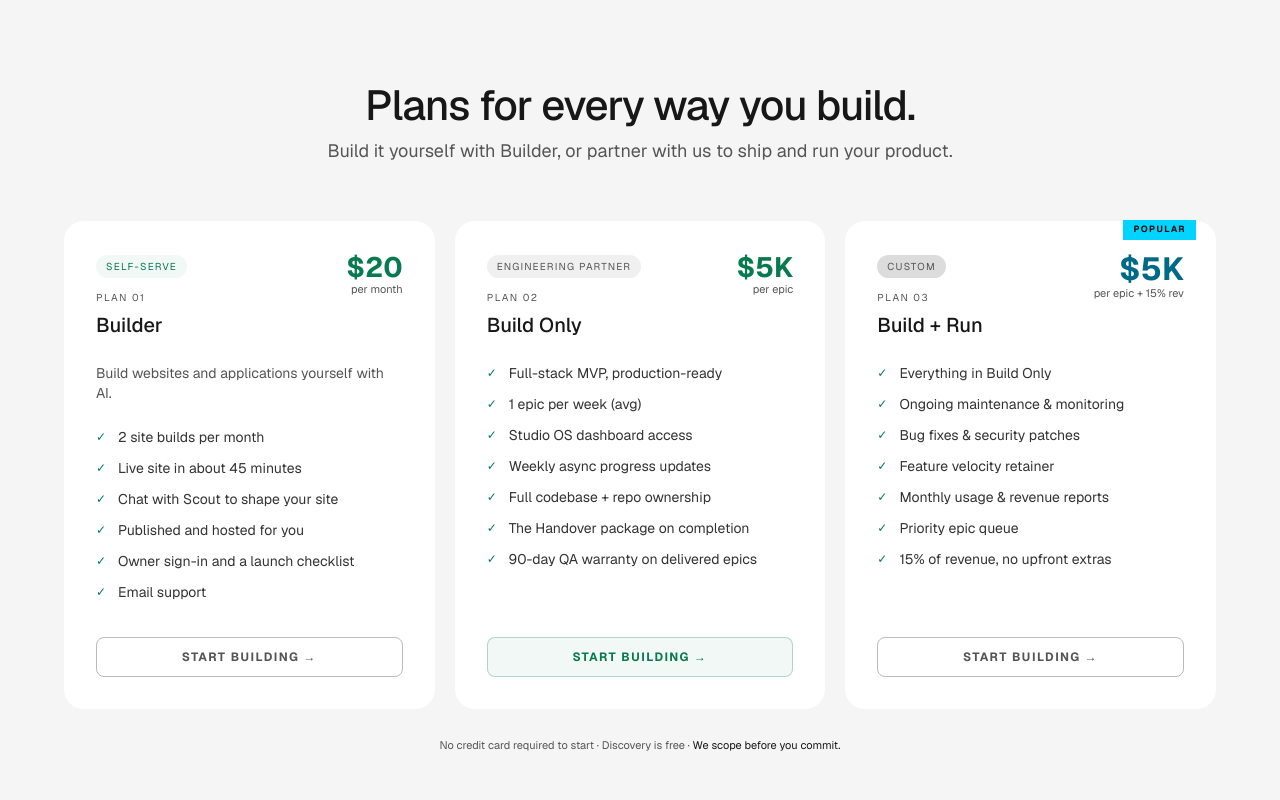
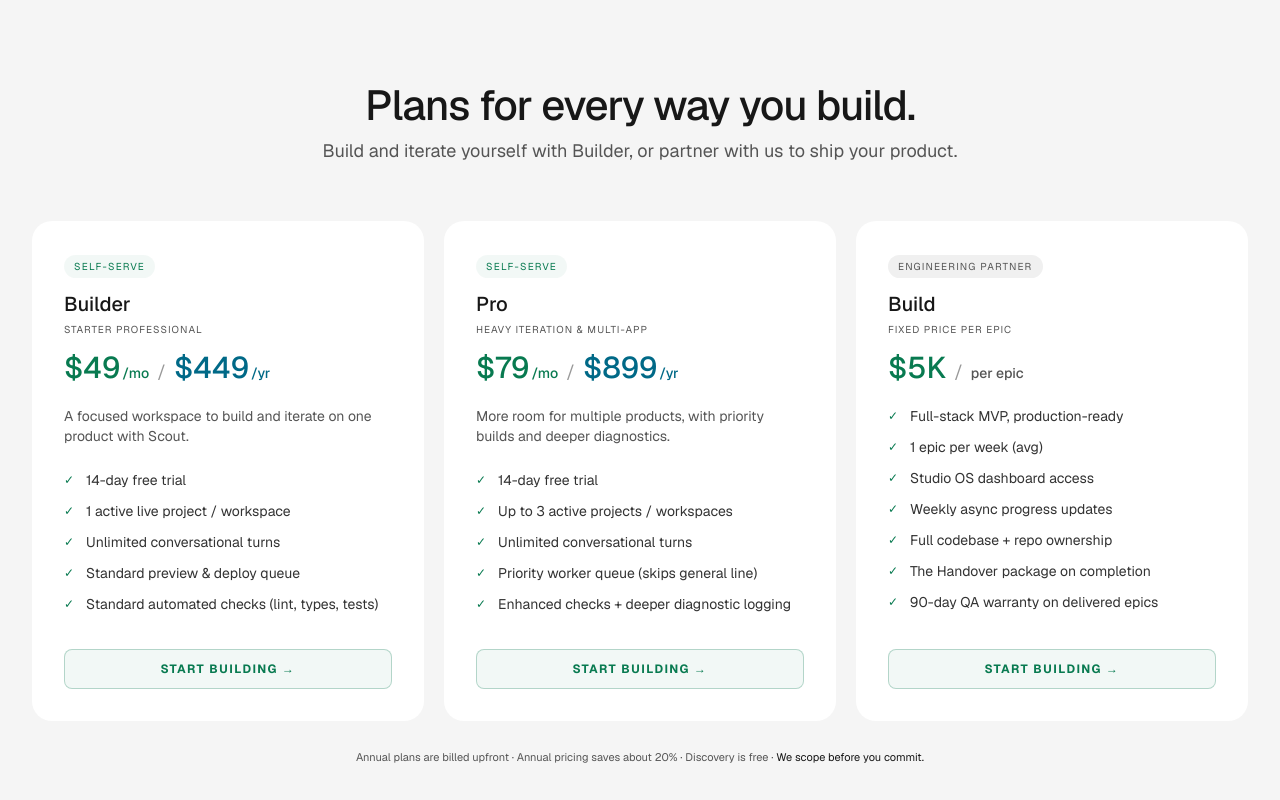
Before and after one commit to rup2701/appnomics-landing, a Next.js app: page / in a window 1280 px wide. Shown: the part 1420-2220 px from the top of the page. Built offline with nearby package versions, Linux system fonts and the light colour scheme.

Commit message:
feat(PricingSection): update layout and features for improved clarity and user engagement

```diff
--- a/app/page.tsx
+++ b/app/page.tsx
@@ -52,7 +52,7 @@ export default function Home() {
           FIX 3: Ensure each internal section component uses 'w-full max-w-[1220px] mx-auto'
           inside their own files, or wrap them like this if you can't edit them:
         */}
-        <div className="w-full max-w-[1220px] mx-auto">
+        <div className="w-full max-w-[1340px] mx-auto">
           <PricingSection onChoosePlan={setHeroTab} />
           <WhoThisIsFor />
           <StudioOSSection />
--- a/components/sections/PricingSection.tsx
+++ b/components/sections/PricingSection.tsx
@@ -1,11 +1,7 @@
-// ── Pricing Section ────────────────────────────────────────────────────────
-
-import { useState } from "react";
 import CheckLine from "../CheckLine";
 import type { TabId } from "../HeroPrompt";
 import Link from "next/link";
 
-// ── Pricing ────────────────────────────────────────────────────────────────
 const BUILD_FEATURES = [
   "Full-stack MVP, production-ready",
   "1 epic per week (avg)",
@@ -16,216 +12,150 @@ const BUILD_FEATURES = [
   "90-day QA warranty on delivered epics",
 ];
 
-const BUILD_RUN_FEATURES = [
-  "Everything in Build Only",
-  "Ongoing maintenance & monitoring",
-  "Bug fixes & security patches",
-  "Feature velocity retainer",
-  "Monthly usage & revenue reports",
-  "Priority epic queue",
-  "15% of revenue, no upfront extras",
+const BUILDER_TIERS = [
+  {
+    name: "Builder",
+    audience: "STARTER PROFESSIONAL",
+    monthlyPrice: "$49",
+    annualPrice: "$449",
+    projects: "1 active live project / workspace",
+    deployment: "Standard preview & deploy queue",
+    checks: "Standard automated checks (lint, types, tests)",
+    description:
+      "A focused workspace to build and iterate on one product with Scout.",
+  },
+  {
+    name: "Pro",
+    audience: "HEAVY ITERATION & MULTI-APP",
+    monthlyPrice: "$79",
+    annualPrice: "$899",
+    projects: "Up to 3 active projects / workspaces",
+    deployment: "Priority worker queue (skips general line)",
+    checks: "Enhanced checks + deeper diagnostic logging",
+    description:
+      "More room for multiple products, with priority builds and deeper diagnostics.",
+  },
 ];
 
-const BUILDER_FEATURES = [
-  "2 site builds per month",
-  "Live site in about 45 minutes",
-  "Chat with Scout to shape your site",
-  "Published and hosted for you",
-  "Owner sign-in and a launch checklist",
-  "Email support",
-];
+const SCOUT_FEATURE = "Unlimited conversational turns";
 
-export default function PricingSection({ onChoosePlan }: { onChoosePlan: (tab: TabId) => void }) {
-  const [selectedPlan, setSelectedPlan] = useState<"builder" | "build" | "build_run">("build");
-
-  function choosePlan(tab: TabId) {
-    onChoosePlan(tab);
+export default function PricingSection({
+  onChoosePlan,
+}: {
+  onChoosePlan: (tab: TabId) => void;
+}) {
+  function chooseBuildPlan() {
+    onChoosePlan("mvp");
     document.getElementById("hero-prompt")?.scrollIntoView({ behavior: "smooth" });
   }
 
   return (
-    <section id='pricing' className="py-32">
-      <div className="max-w-7xl mx-auto block">
-        <h2
-          className="text-[42px] font-medium tracking-tight text-[#171717] mb-2 leading-[1.15] font-sans text-center"
-        >
+    <section id="pricing" className="py-32">
+      <div className="mx-auto block max-w-[1340px] px-2">
+        <h2 className="mb-2 text-center font-sans text-[42px] font-medium leading-[1.15] tracking-tight text-[#171717]">
           Plans for every way you build.
         </h2>
-        <p className="text-lg text-[#555] mb-14 font-sans text-center">
-          Build it yourself with Builder, or partner with us to ship and run your product.
+        <p className="mb-14 text-center font-sans text-lg text-[#555]">
+          Build and iterate yourself with Builder, or partner with us to ship your product.
         </p>
 
-        <div
-          className="grid grid-cols-1 md:grid-cols-2 xl:grid-cols-3 gap-5 max-w-6xl mx-auto"
+        <div className="grid grid-cols-1 gap-5 md:grid-cols-2 xl:grid-cols-3">
+          {BUILDER_TIERS.map((tier) => (
+            <article
+              key={tier.name}
+              className="flex flex-col rounded-[20px] bg-white p-7 sm:p-8"
             >
-          {/* Builder */}
-          <div
-            onClick={() => setSelectedPlan("builder")}
-            className="rounded-[20px] bg-white p-8 cursor-pointer transition-all duration-150 relative flex flex-col"
-          >
-            <div className="flex items-start justify-between mb-6">
+              <div className="mb-5">
                 <div>
-                <span className="inline-block text-[10px] tracking-[0.12em] text-[#087a50] bg-[#087a500d] rounded-full py-1 px-2.5 mb-3 font-sans">
+                  <span className="mb-3 inline-block rounded-full bg-[#087a500d] px-2.5 py-1 font-sans text-[10px] tracking-[0.12em] text-[#087a50]">
                     SELF-SERVE
                   </span>
-                <p className="text-[10px] tracking-[0.15em] text-[#555] mb-1.5 font-sans text-left">
-                  PLAN 01
+                  <h3 className="text-left font-sans text-xl font-medium text-[#171717]">
+                    {tier.name}
+                  </h3>
+                  <p className="mt-1 font-sans text-[10px] tracking-[0.1em] text-[#555]">
+                    {tier.audience}
                   </p>
-                <h3 className="text-xl font-medium text-[#171717] font-sans text-left">
-                  Builder
-                </h3>
                 </div>
-              <div className="text-right">
-                <p className="text-[28px] font-bold font-sans leading-none text-[#087a50]">
-                  $20
-                </p>
-                <p className="text-[11px] text-[#555] font-sans">per month</p>
+                <div
+                  className="mt-4 flex items-baseline gap-2 whitespace-nowrap font-sans"
+                  aria-label={`${tier.monthlyPrice} per month or ${tier.annualPrice} per year`}
+                >
+                  <span className="text-[30px] font-medium leading-none text-[#087a50]">
+                    {tier.monthlyPrice}
+                    <span className="ml-0.5 text-sm font-medium">/mo</span>
+                  </span>
+                  <span aria-hidden="true" className="text-lg text-[#999]">/</span>
+                  <span className="text-[30px] font-medium leading-none text-[#006987]">
+                    {tier.annualPrice}
+                    <span className="ml-0.5 text-sm font-medium">/yr</span>
+                  </span>
                 </div>
               </div>
 
-            <p className="text-sm text-[#555] mb-6 font-sans">
-              Build websites and applications yourself with AI.
+              <p className="mb-6 font-sans text-sm text-[#555]">
+                {tier.description}
               </p>
 
               <div className="mb-6 flex-1">
-              {BUILDER_FEATURES.map((f) => (
-                <CheckLine key={f} text={f} />
-              ))}
+                <CheckLine text="14-day free trial" />
+                <CheckLine text={tier.projects} />
+                <CheckLine text={SCOUT_FEATURE} />
+                <CheckLine text={tier.deployment} />
+                <CheckLine text={tier.checks} />
               </div>
 
               <Link
                 href="https://builder.appnomics.dev"
-              className={`block text-center py-[11px] px-0 border rounded-lg text-xs font-bold tracking-[0.12em] font-sans no-underline transition-all duration-150 ${
-                selectedPlan === "builder"
-                  ? "border-[#087a5044] text-[#087a50] bg-[#087a500d]"
-                  : "border-[#bbb] text-[#555] bg-transparent"
-              }`}
+                className="block rounded-lg border border-[#087a5044] bg-[#087a500d] px-4 py-[11px] text-center font-sans text-xs font-bold tracking-[0.12em] text-[#087a50] no-underline transition-colors hover:bg-[#087a501a]"
               >
-              START BUILDING →
+                START BUILDING <span aria-hidden="true">→</span>
               </Link>
-          </div>
+            </article>
+          ))}
 
-          {/* Build Only */}
-          <div
-            onClick={() => setSelectedPlan("build")}
-            className="rounded-[20px] bg-white p-8 cursor-pointer transition-all duration-150 relative flex flex-col"
-          >
-            <div className="flex items-start justify-between mb-6">
+          <article className="flex flex-col rounded-[20px] bg-white p-7 sm:p-8">
+            <div className="mb-5">
               <div>
-                <span className="inline-block text-[10px] tracking-[0.12em] text-[#555] bg-[#f0f0f0] rounded-full py-1 px-2.5 mb-3 font-sans">
+                <span className="mb-3 inline-block rounded-full bg-[#f0f0f0] px-2.5 py-1 font-sans text-[10px] tracking-[0.12em] text-[#555]">
                   ENGINEERING PARTNER
                 </span>
-                <p className="text-[10px] tracking-[0.15em] text-[#555] mb-1.5 font-sans text-left">
-                  PLAN 02
-                </p>
-                <h3 className="text-xl font-medium text-[#171717] font-sans text-left">
-                  Build Only
+                <h3 className="text-left font-sans text-xl font-medium text-[#171717]">
+                  Build
                 </h3>
-              </div>
-              <div className="text-right">
-                <p
-                  className={`text-[28px] font-bold font-sans leading-none ${
-                    selectedPlan === "build"
-                      ? "text-[#087a50] "
-                      : "text-[#087a50]"
-                  }`}
-                >
-                  $5K
-                </p>
-                <p className="text-[11px] text-[#555] font-sans">
-                  per epic
+                <p className="mt-1 font-sans text-[10px] tracking-[0.1em] text-[#555]">
+                  FIXED PRICE PER EPIC
                 </p>
               </div>
-            </div>
-
-            <div className="mb-6 flex-1 text-[#fff]">
-              {BUILD_FEATURES.map((f) => (
-                <CheckLine key={f} text={f} />
-              ))}
-            </div>
-
-            <a
-              href="#hero-prompt"
-              onClick={(e) => {
-                e.preventDefault();
-                e.stopPropagation();
-                choosePlan("mvp");
-              }}
-              className={`block text-center py-[11px] px-0 border rounded-lg text-xs font-bold tracking-[0.12em] font-sans no-underline transition-all duration-150 ${
-                selectedPlan === "build"
-                  ? "border-[#087a5044] text-[#087a50] bg-[#087a500d]"
-                  : "border-[#bbb] text-[#555] bg-transparent"
-              }`}
-            >
-              START BUILDING →
-            </a>
-          </div>
-
-          {/* Build + Run */}
-          <div
-            onClick={() => setSelectedPlan("build_run")}
-            className="rounded-[20px] bg-white p-8 cursor-pointer transition-all duration-150 relative flex flex-col"
-          >
-            {/* Recommended badge */}
-            <div className="absolute -top-px right-5 bg-[#00d4ff] text-[#0a0a0a] text-[9px] font-bold tracking-[0.15em] py-[3px] px-2.5 font-sans">
-              POPULAR
-            </div>
-
-            <div className="flex items-start justify-between mb-6">
-              <div>
-                <span className="inline-block text-[10px] tracking-[0.12em] text-[#555] bg-[#dcdcdc] rounded-full py-1 px-2.5 mb-3 font-sans">
-                  CUSTOM
+              <div className="mt-4 flex items-baseline gap-2 whitespace-nowrap font-sans">
+                <span className="text-[30px] font-medium leading-none text-[#087a50]">
+                  $5K
                 </span>
-                <p className="text-[10px] tracking-[0.15em] text-[#555] mb-1.5 font-sans text-left">
-                  PLAN 03
-                </p>
-                <h3 className="text-xl font-medium text-[#171717] font-sans">
-                  Build + Run
-                </h3>
-              </div>
-              <div className="text-right">
-                <p
-                  className={`text-[32px] font-bold font-sans leading-none ${
-                    selectedPlan === "build_run"
-                      ? "text-[#006987]"
-                      : "text-[#006987]"
-                  }`}
-                >
-                  $5K
-                </p>
-                <p className="text-[11px] text-[#555] font-sans">
-                  per epic + 15% rev
-                </p>
+                <span aria-hidden="true" className="text-lg text-[#999]">/</span>
+                <span className="font-sans text-sm font-medium text-[#555]">
+                  per epic
+                </span>
               </div>
             </div>
 
             <div className="mb-6 flex-1">
-              {BUILD_RUN_FEATURES.map((f) => (
-                <CheckLine key={f} text={f} />
+              {BUILD_FEATURES.map((feature) => (
+                <CheckLine key={feature} text={feature} />
               ))}
             </div>
 
-            <a
-              href="#hero-prompt"
-              onClick={(e) => {
-                e.preventDefault();
-                e.stopPropagation();
-                choosePlan("startup");
-              }}
-              className={`block text-center py-[11px] px-0 border rounded-lg text-xs font-bold tracking-[0.12em] font-sans no-underline transition-all duration-150 ${
-                selectedPlan === "build_run"
-                  ? "border-[#00698744] text-[#006987] bg-[#0069870d]"
-                  : "border-[#bbb] text-[#555] bg-transparent"
-              }`}
+            <button
+              type="button"
+              onClick={chooseBuildPlan}
+              className="block w-full rounded-lg border border-[#087a5044] bg-[#087a500d] px-4 py-[11px] text-center font-sans text-xs font-bold tracking-[0.12em] text-[#087a50] transition-colors hover:bg-[#087a501a]"
             >
-              START BUILDING →
-            </a>
-          </div>
+              START BUILDING <span aria-hidden="true">→</span>
+            </button>
+          </article>
         </div>
 
-        {/* Fine print */}
-        <p className="mt-7 text-[11px] text-[#555] font-sans text-center">
-          No credit card required to start · Discovery is free ·{" "}
+        <p className="mt-7 text-center font-sans text-[11px] text-[#555]">
+          Annual plans are billed upfront · Annual pricing saves about 20% · Discovery is free ·{" "}
           <span className="text-[#171717]">We scope before you commit.</span>
         </p>
       </div>
```
Lines whose indentation alone changed are shown as unchanged.
